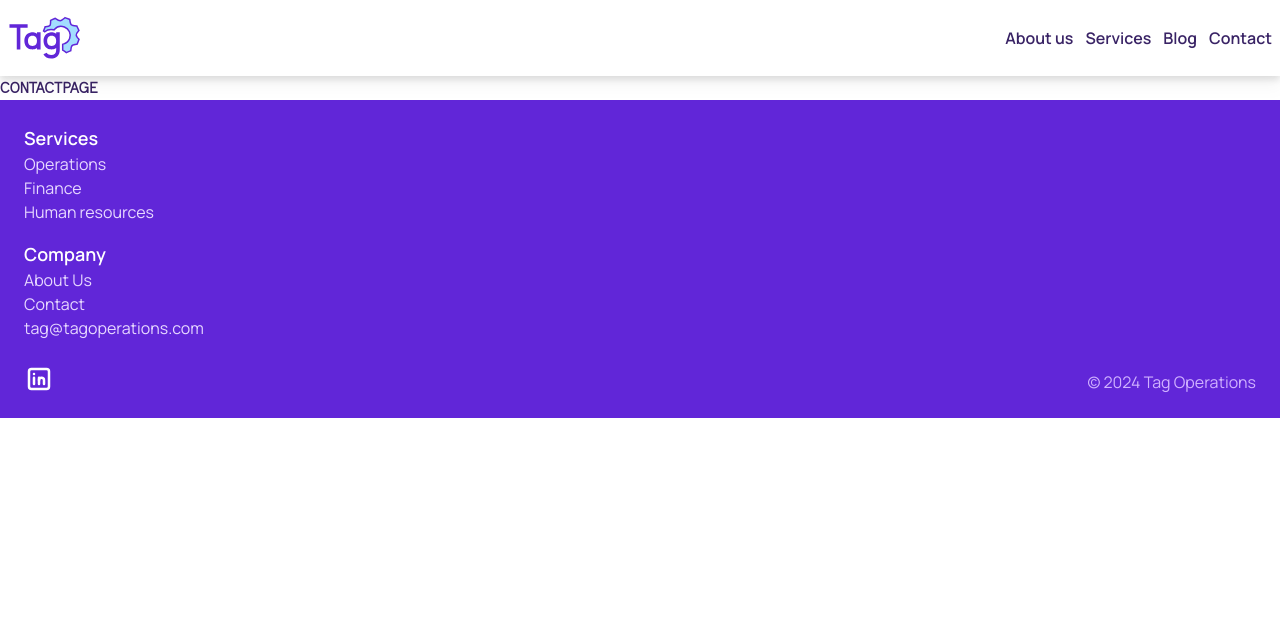
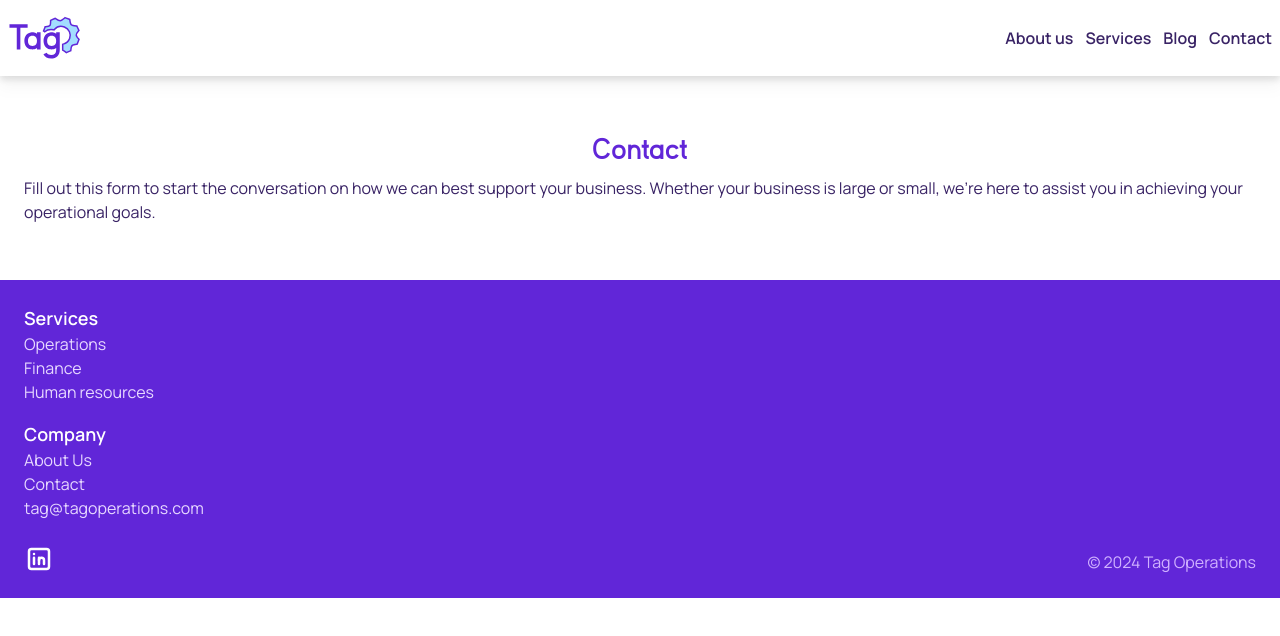
Before and after one commit to hicass/tag-ops-v3, a Next.js app: page /contact in a window 1280 px wide. Shown: the top 636 px of the page. Built offline with nearby package versions, Linux system fonts and the light colour scheme.

Commit message:
Add intro content to contact page

```diff
--- a/src/app/contact/page.tsx
+++ b/src/app/contact/page.tsx
@@ -1,5 +1,15 @@
 export default function ContactPage() {
   return (
-    <h1>CONTACTPAGE</h1>
-  )
+    <main>
+      <section className="w-full flex flex-col items-center my-8 p-6">
+        <h2 className="text-3xl text-primary">Contact</h2>
+
+        <p className="mt-2">
+          Fill out this form to start the conversation on how we can best
+          support your business. Whether your business is large or small, we're
+          here to assist you in achieving your operational goals.
+        </p>
+      </section>
+    </main>
+  );
 }
```
